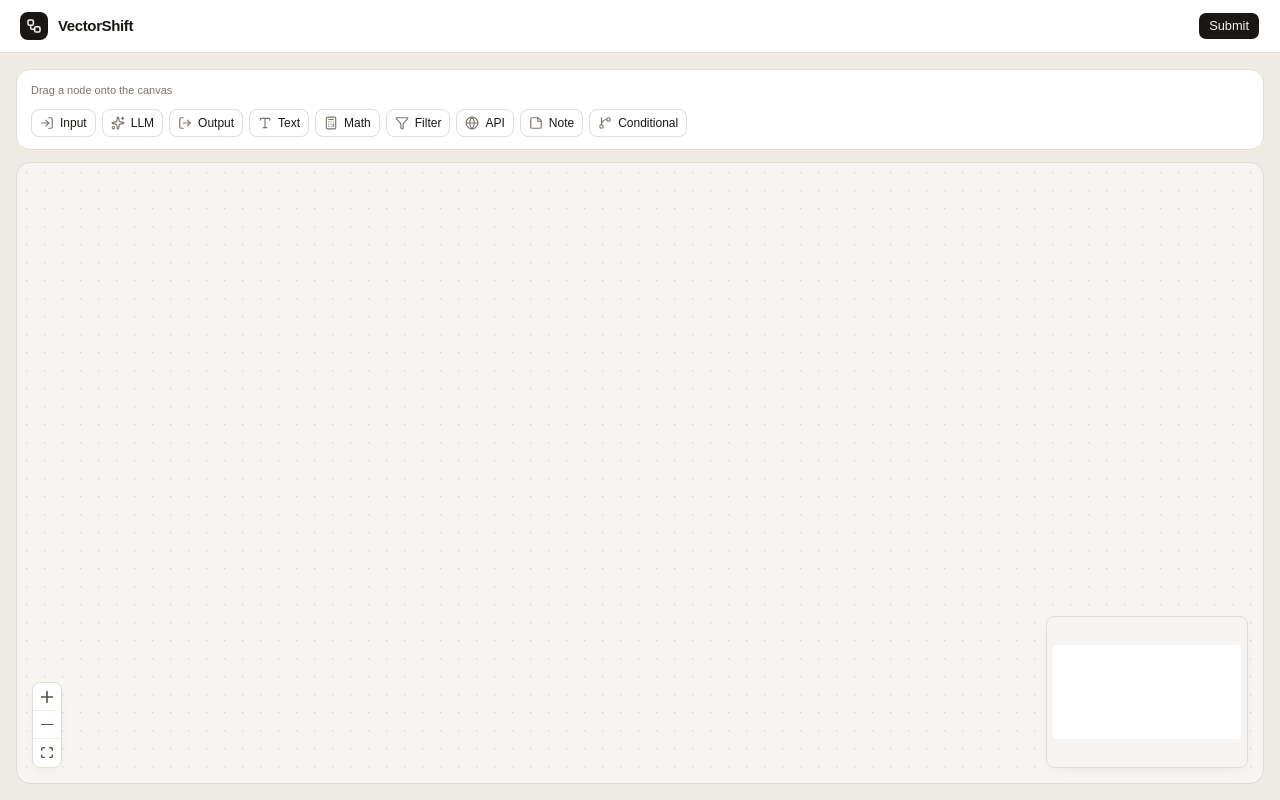
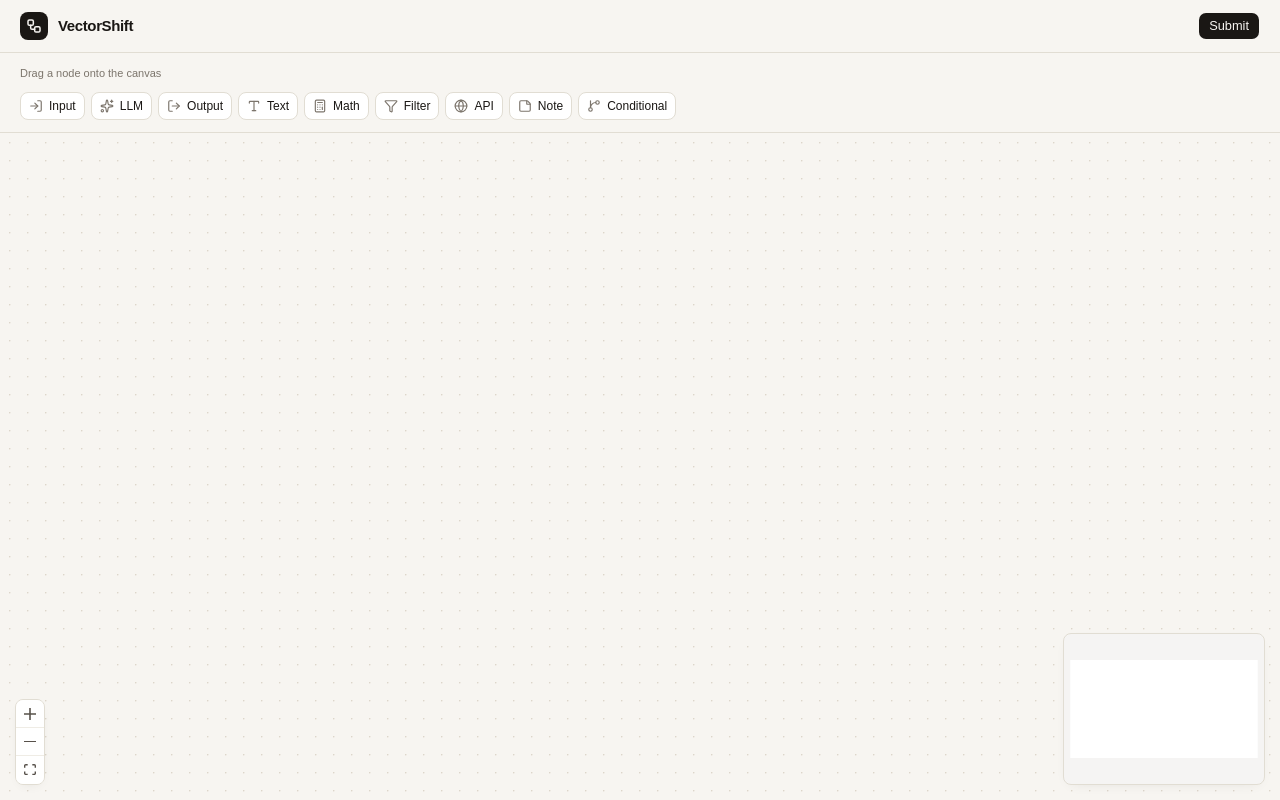
Before and after one commit to Vedant-29/Pipeline-Builder-VectorShift, a React (Vite) app in the folder frontend/: page / in a window 1280 px wide. Built offline with nearby package versions, Linux system fonts and the light colour scheme.

Commit message:
Unify surfaces (one cream background + hairline dividers, header/toolbar/canvas consistent), auto-dismiss the submit result after 4s with re-trigger on resubmit

```diff
--- a/frontend/src/App.jsx
+++ b/frontend/src/App.jsx
@@ -1,19 +1,19 @@
-import { useState } from 'react'
+import { useEffect, useRef, useState } from 'react'
 import { Workflow } from 'lucide-react'
 import { PipelineToolbar } from '@/components/Toolbar'
 import { PipelineUI } from '@/ui'
 import { SubmitBar } from '@/submit'
-import { cn } from '@/lib/utils'
 
 function plural(count, word) {
   return `${count} ${word}${count === 1 ? '' : 's'}`
 }
 
-function ResultOverlay({ result, error }) {
-  if (!result && !error) return null
+function ResultOverlay({ feedback }) {
+  if (!feedback) return null
+  const { result, error } = feedback
   return (
     <div className="pointer-events-none absolute inset-x-0 top-3 z-10 flex justify-center">
-      <div className="rounded-full border border-line bg-surface/95 px-3.5 py-1.5 text-xs">
+      <div className="animate-in fade-in slide-in-from-top-1 rounded-full border border-line bg-surface/95 px-3.5 py-1.5 text-xs duration-200">
         {error ? (
           <span className="text-clay">{error}</span>
         ) : (
@@ -31,12 +31,25 @@ function ResultOverlay({ result, error }) {
 }
 
 export default function App() {
-  const [result, setResult] = useState(null)
-  const [error, setError] = useState(null)
+  const [feedback, setFeedback] = useState(null)
+  const timerRef = useRef(null)
+
+  const flash = (next) => {
+    if (timerRef.current) clearTimeout(timerRef.current)
+    setFeedback(next)
+    timerRef.current = setTimeout(() => setFeedback(null), 4000)
+  }
+
+  useEffect(
+    () => () => {
+      if (timerRef.current) clearTimeout(timerRef.current)
+    },
+    [],
+  )
 
   return (
-    <div className="flex h-screen flex-col bg-subtle text-ink">
-      <header className="flex items-center justify-between border-b border-line bg-surface px-5 py-3">
+    <div className="flex h-screen flex-col bg-canvas text-ink">
+      <header className="flex items-center justify-between border-b border-line px-5 py-3">
         <div className="flex items-center gap-2.5">
           <span className="flex size-7 items-center justify-center rounded-md bg-ink text-canvas">
             <Workflow className="size-4" strokeWidth={2.25} />
@@ -46,23 +59,16 @@ export default function App() {
           </span>
         </div>
         <SubmitBar
-          onResult={(value) => {
-            setResult(value)
-            setError(null)
-          }}
-          onError={(message) => {
-            setError(message)
-            setResult(null)
-          }}
+          onResult={(value) => flash({ result: value })}
+          onError={(message) => flash({ error: message })}
         />
       </header>
 
-      <div className="flex min-h-0 flex-1 flex-col gap-3 p-4">
-        <PipelineToolbar />
-        <div className="relative min-h-0 flex-1 overflow-hidden rounded-xl border border-line bg-canvas">
-          <PipelineUI />
-          <ResultOverlay result={result} error={error} />
-        </div>
+      <PipelineToolbar />
+
+      <div className="relative min-h-0 flex-1">
+        <PipelineUI />
+        <ResultOverlay feedback={feedback} />
       </div>
     </div>
   )
--- a/frontend/src/components/Toolbar.jsx
+++ b/frontend/src/components/Toolbar.jsx
@@ -3,7 +3,7 @@ import { DraggableNode } from '@/components/DraggableNode'
 
 export function PipelineToolbar() {
   return (
-    <div className="rounded-xl border border-line bg-surface px-3.5 py-3">
+    <div className="border-b border-line px-5 py-3">
       <p className="mb-2.5 text-[11px] font-medium text-faint">
         Drag a node onto the canvas
       </p>
```
